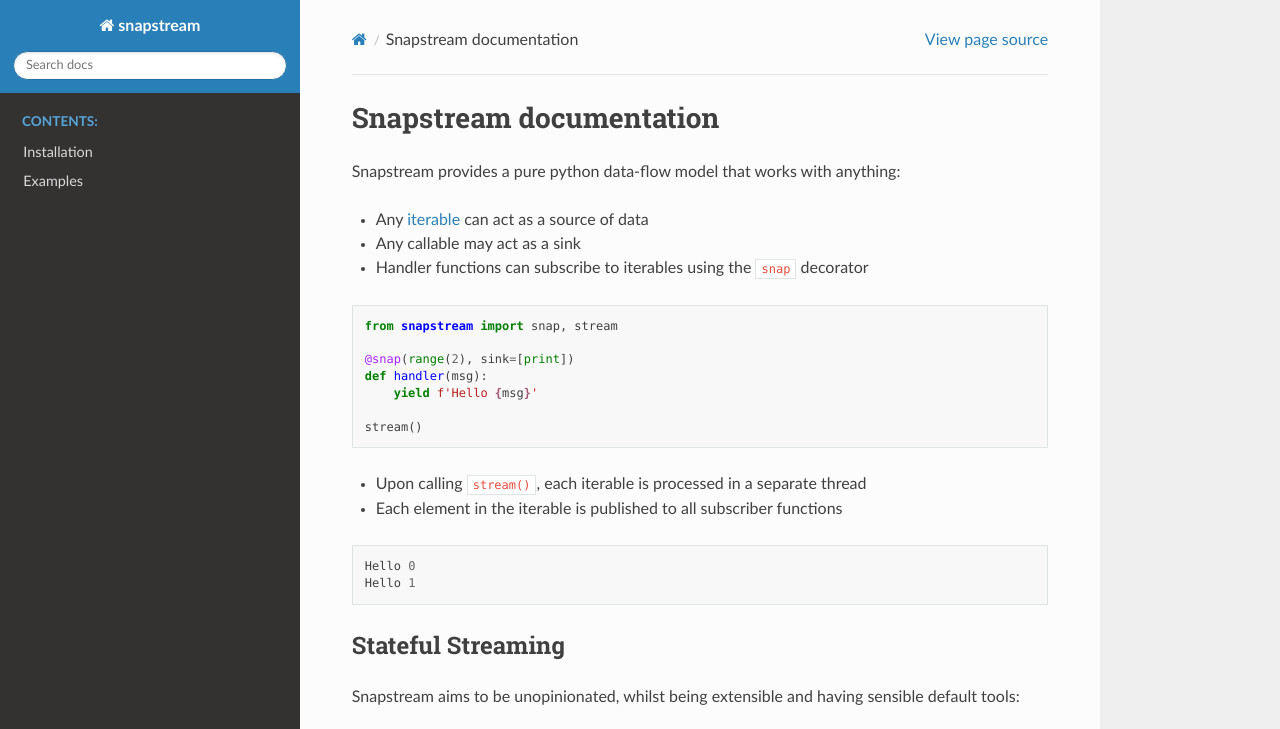
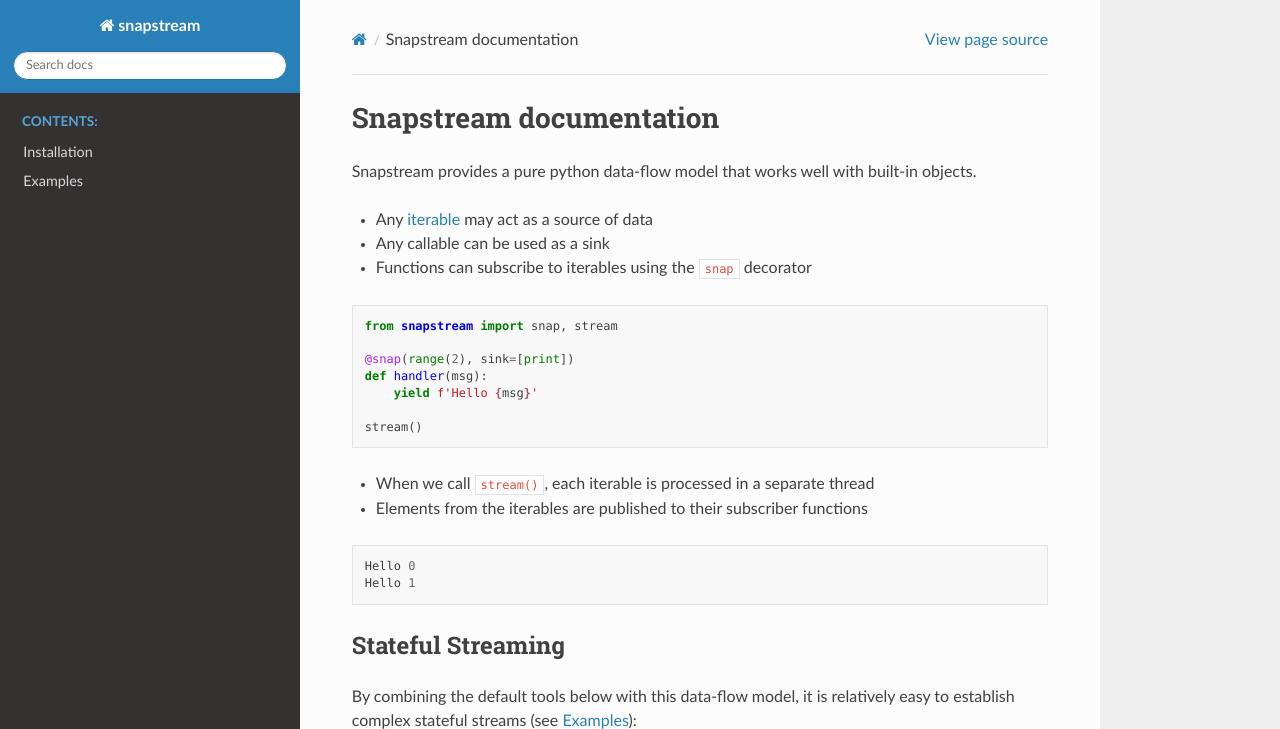
Before and after one commit to Menziess/snapstream, a Sphinx documentation site: the page built from docs/source/index.rst, in a window 1280 px wide and 900 px high, cut to the strip 0-729 px from the top of the window. Built offline with Sphinx 7.4.7 and the Read the Docs theme 2.0.0, drawn with Linux system fonts in a browser that asks for light colours; pages that are not in the unit, such as notebooks, are missing from menus.

Commit message:
Rewrote index page.

```diff
--- a/docs/source/index.rst
+++ b/docs/source/index.rst
@@ -3,11 +3,11 @@
 Snapstream documentation
 ========================
 
-Snapstream provides a pure python data-flow model that works with anything:
+Snapstream provides a pure python data-flow model that works well with built-in objects.
 
-- Any `iterable <https://pythonbasics.org/iterable/>`_ can act as a source of data
-- Any callable may act as a sink
-- Handler functions can subscribe to iterables using the ``snap`` decorator
+- Any `iterable <https://pythonbasics.org/iterable/>`_ may act as a source of data
+- Any callable can be used as a sink
+- Functions can subscribe to iterables using the ``snap`` decorator
 
 ::
 
@@ -19,8 +19,8 @@ Snapstream provides a pure python data-flow model that works with anything:
 
   stream()
 
-- Upon calling ``stream()``, each iterable is processed in a separate thread
-- Each element in the iterable is published to all subscriber functions
+- When we call ``stream()``, each iterable is processed in a separate thread
+- Elements from the iterables are published to their subscriber functions
 
 ::
 
@@ -30,7 +30,7 @@ Snapstream provides a pure python data-flow model that works with anything:
 Stateful Streaming
 ------------------
 
-Snapstream aims to be unopinionated, whilst being extensible and having sensible default tools:
+By combining the default tools below with this data-flow model, it is relatively easy to establish complex stateful streams (see :ref:`Examples <examples>`):
 
 .. currentmodule:: snapstream
 
```
